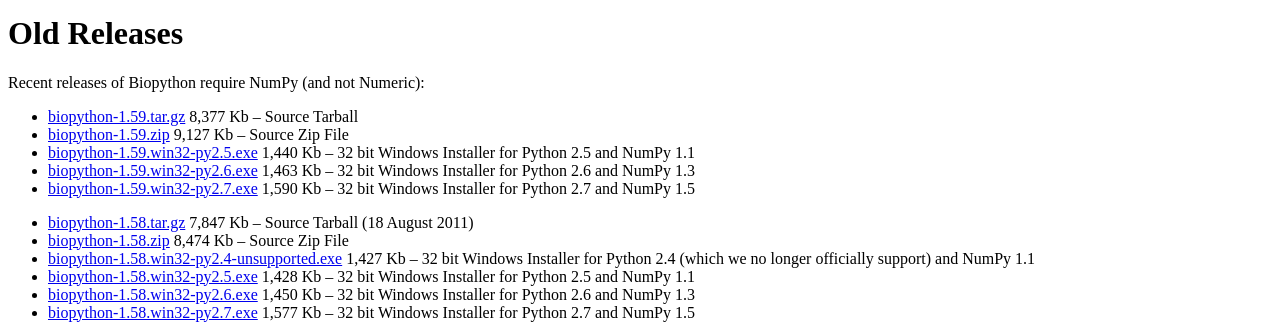
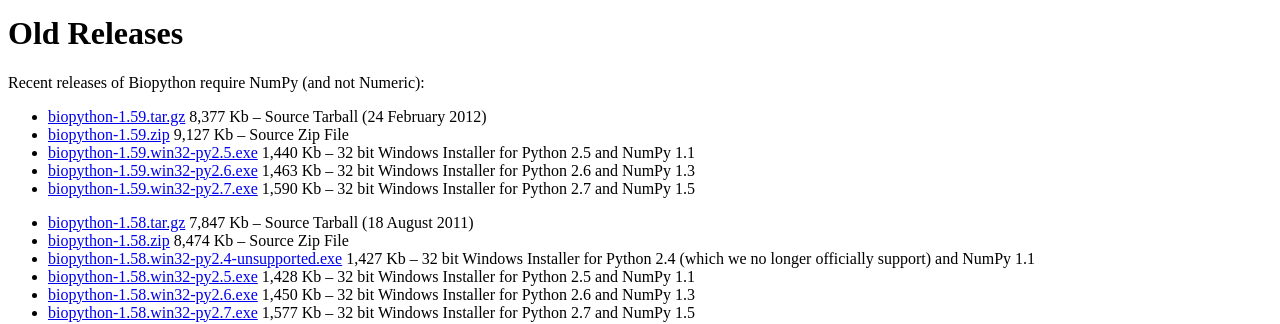
Before and after one commit to biopython/biopython.github.io, a Jekyll site: the page built from wiki/Download.md, in a window 1280 px wide and 900 px high, scrolled down 2349 px. Shown: the part 152-476 px from the top of the window. Built offline with Jekyll 4.4.1, drawn with Linux system fonts in a browser that asks for light colours.

Commit message:
/* Old Releases */ Adding date for Biopython 1.59

```diff
--- a/wiki/Download.md
+++ b/wiki/Download.md
@@ -219,7 +219,7 @@ Old Releases
 Recent releases of Biopython require NumPy (and not Numeric):
 
 -   [biopython-1.59.tar.gz](http://biopython.org/DIST/biopython-1.59.tar.gz)
-    8,377 Kb -- Source Tarball
+    8,377 Kb -- Source Tarball (24 February 2012)
 -   [biopython-1.59.zip](http://biopython.org/DIST/biopython-1.59.zip)
     9,127 Kb -- Source Zip File
 -   [biopython-1.59.win32-py2.5.exe](http://biopython.org/DIST/biopython-1.59.win32-py2.5.exe)
```
Also changed, not shown: 1 other file.
